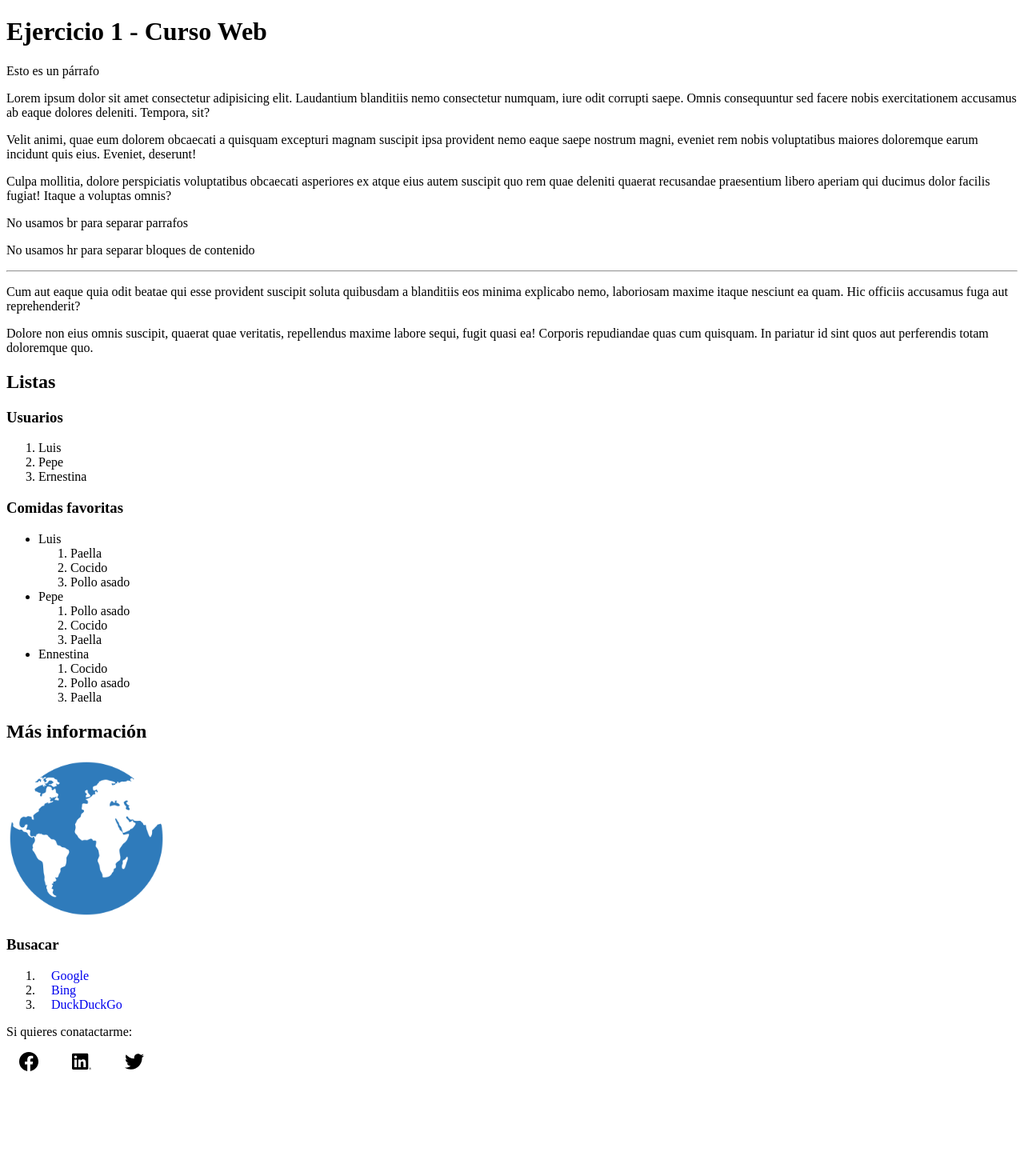
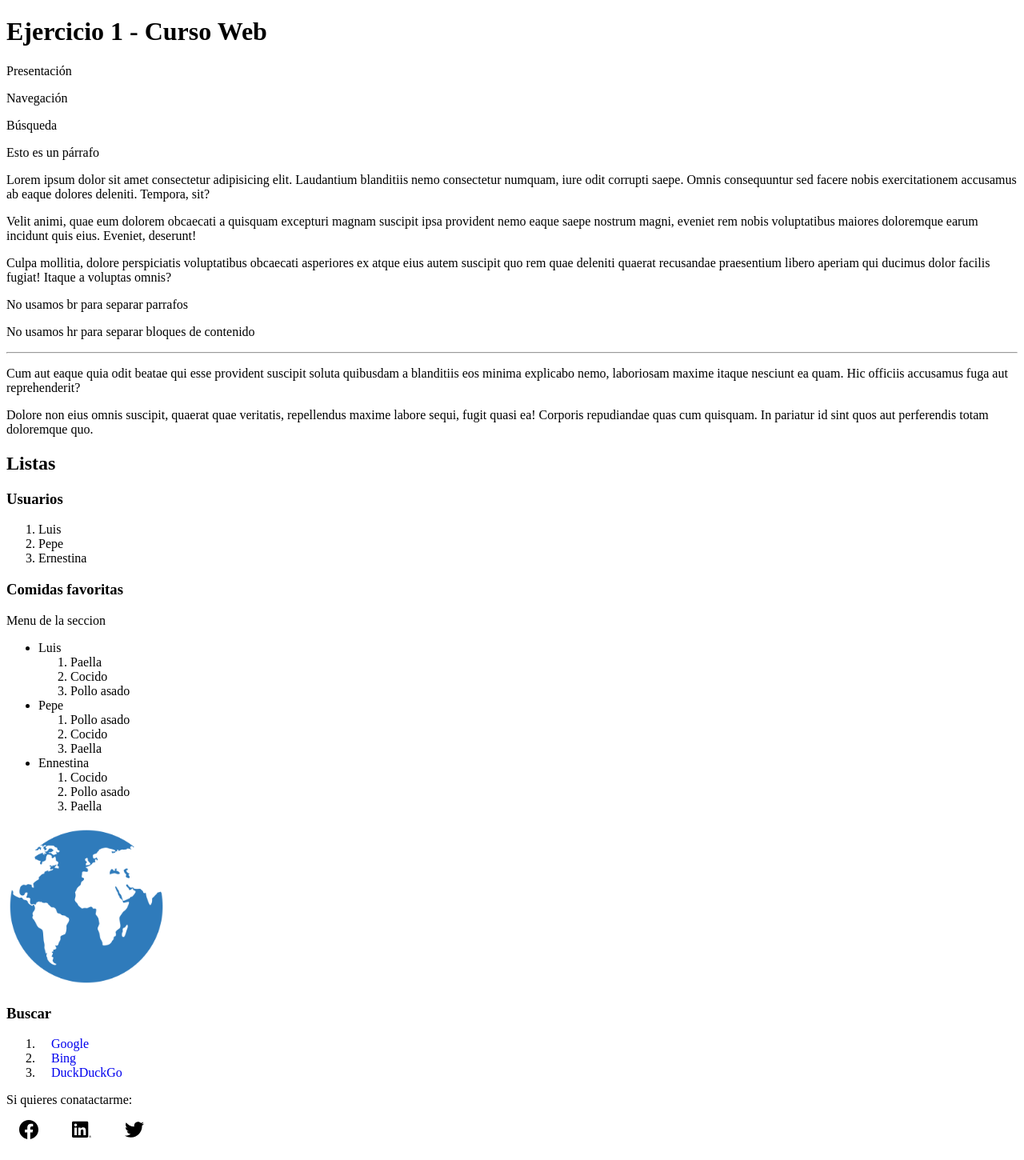
Before and after one commit to alce65/web.sample.2024, a website: page index.html in a window 1280 px wide. Shown: the whole page at 80% size. Before the commit the page ends 1365 px from the top, so only its background shows below. Drawn offline with Linux system fonts and the light colour scheme.

Commit message:
Update metadata and sectioning

```diff
--- a/index.html
+++ b/index.html
@@ -32,7 +32,7 @@
   <link rel="shortcut icon" href="favicon-32x32.png" type="image/png">
   <meta property="og:title" content="Primer ejercicio del curso de HTML" />
   <meta property="og:description" content="Primer ejercicio del curso de HTML" />
-  <meta property="og:image" content="./assets/world.logo.png" />
+  <meta property="og:image" content="https://alce65.github.io/web.sample.2024/assets/world.logo.png" />
   <meta property="og:url" content="https://alce65.github.io/web.sample.2024/" />
   <style>
     a {
@@ -43,7 +43,13 @@
 </head>
 
 <body>
+  <header>
     <h1>Ejercicio 1 - Curso Web</h1>
+    <p>Presentación</p>
+    <p>Navegación</p>
+    <p>Búsqueda</p>
+  </header>
+
   <p>Esto es un párrafo</p>
   <p>Lorem ipsum dolor sit amet consectetur adipisicing elit. Laudantium blanditiis nemo consectetur numquam, iure odit
     corrupti saepe. Omnis consequuntur sed facere nobis exercitationem accusamus ab eaque dolores deleniti. Tempora,
@@ -60,16 +66,25 @@
     laboriosam maxime itaque nesciunt ea quam. Hic officiis accusamus fuga aut reprehenderit?</p>
   <p>Dolore non eius omnis suscipit, quaerat quae veritatis, repellendus maxime labore sequi, fugit quasi ea! Corporis
     repudiandae quas cum quisquam. In pariatur id sint quos aut perferendis totam doloremque quo.</p>
+
+  <section id="listas">
     <h2>Listas</h2>
+    <section id="usuarios">
       <h3>Usuarios</h3>
       <ol>
         <li>Luis</li>
         <li>Pepe</li>
         <li>Ernestina</li>
       </ol>
+    </section>
+    <section id="comidas">
       <!-- - Agrega una lista desordenada con 3 elementos
     cada uno con una lista anidada con 3 elementos -->
+      <header>
         <h3>Comidas favoritas</h3>
+        <p>Menu de la seccion</p>
+      </header>
+
       <ul>
         <li>Luis
           <ol>
@@ -93,17 +108,19 @@
           </ol>
         </li>
       </ul>
-  <h2>Más información</h2>
+    </section>
+  </section>
+
+
   <img width="200" height="200" src="assets/world.logo.png" alt="Imagen básica del mundo">
-  <h3>Busacar</h3>
+  <h3>Buscar</h3>
   <ol>
     <li><a href="https://google.com" target="_blank">Google </a></li>
     <li><a href="https://bing.com">Bing</a></li>
     <li><a href="https://DuckDuckGo.com">DuckDuckGo</a></li>
   </ol>
-  <p>Si
-    quieres
-    conatactarme:</p>
+  <footer>
+    <p>Si quieres conatactarme:</p>
     <p>
       <a href="https://facebook.com" title="facebook" target="_blank">
         <svg width="30" height="30">
@@ -134,6 +151,8 @@
         </svg>
       </a>
     </p>
+  </footer>
+
 </body>
 
 </html>
```
Lines whose indentation alone changed are shown as unchanged.
